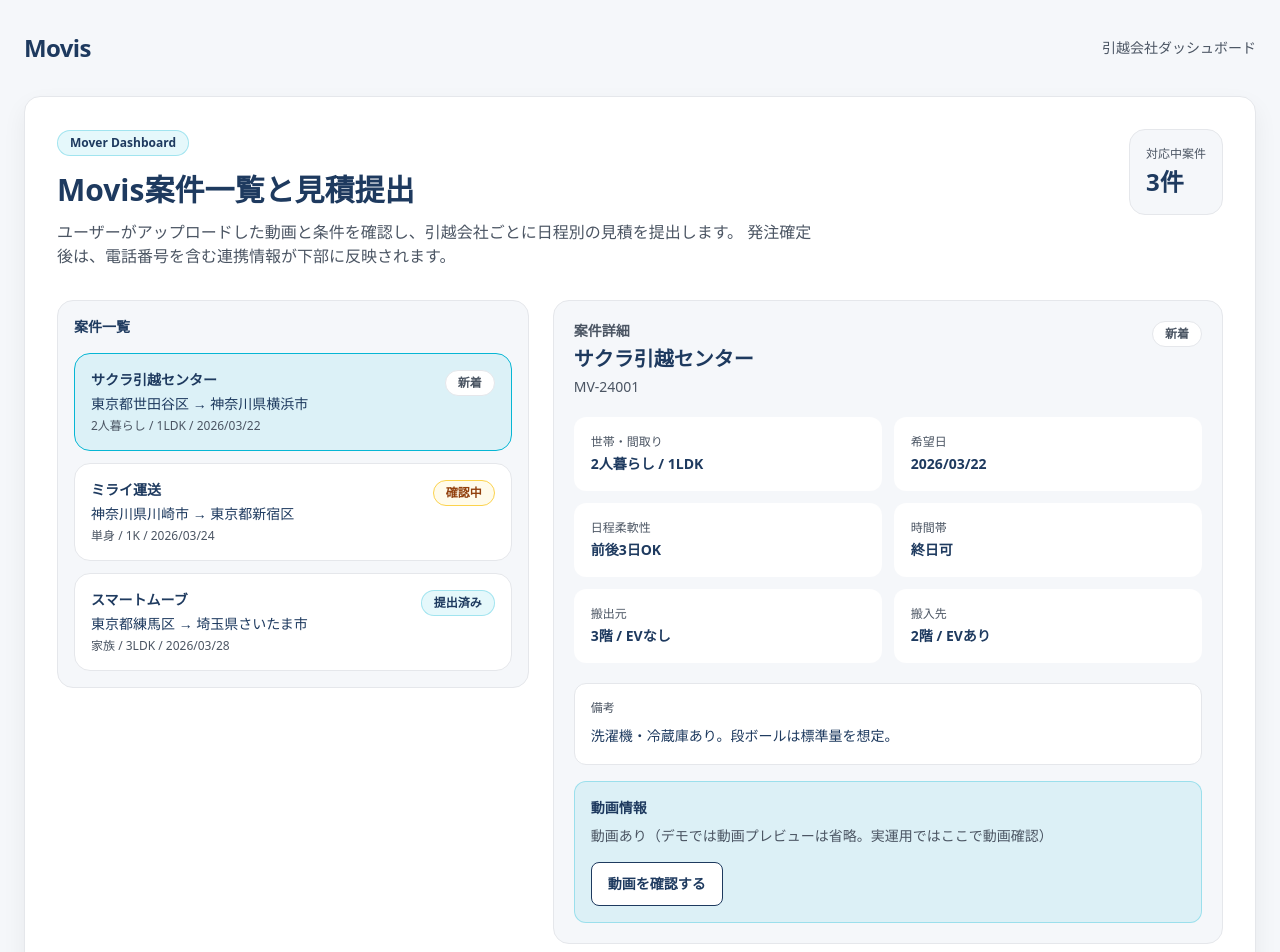
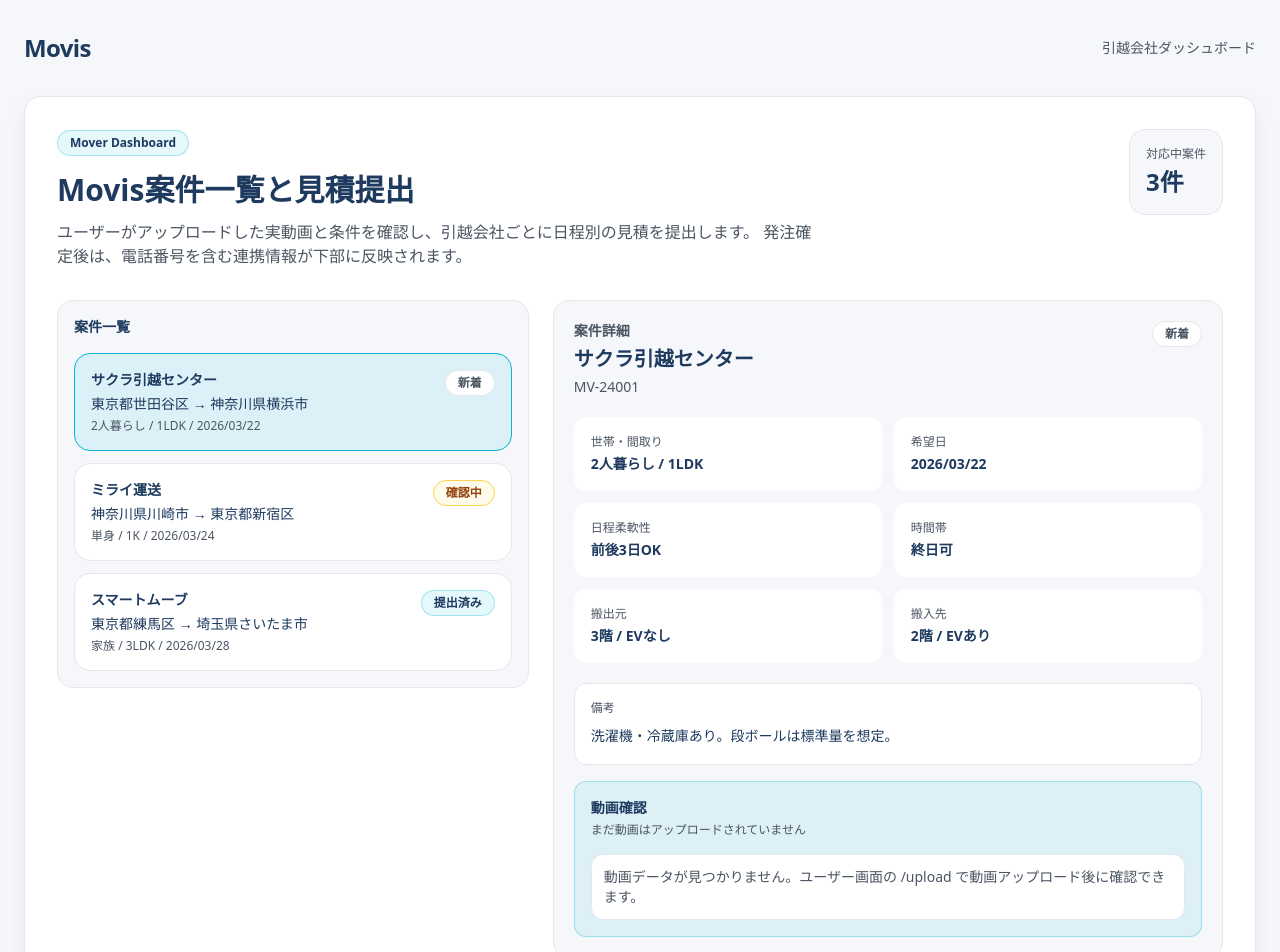
Before and after one commit to rjshimoyama-bot/lifeport-mvp, a Next.js app: page /carrier in a window 1280 px wide. Shown: the top 952 px of the page. Built offline with nearby package versions, Linux system fonts and the light colour scheme.

Commit message:
Update page.tsx

```diff
--- a/app/carrier/page.tsx
+++ b/app/carrier/page.tsx
@@ -2,6 +2,7 @@
 
 import Link from "next/link";
 import { useEffect, useMemo, useState } from "react";
+import { getVideoBlob } from "../../lib/videoStore";
 
 type RequestStatus = "new" | "reviewing" | "quoted";
 
@@ -51,6 +52,14 @@ type ConfirmedOrder = {
   propertyName: string;
   handoffAt: string;
   status: string;
+};
+
+type LatestVideoMeta = {
+  id: string;
+  fileName: string;
+  fileType: string;
+  uploadedAt: string;
+  size: number;
 };
 
 const initialForm: QuoteForm = {
@@ -122,6 +131,9 @@ export default function CarrierPage() {
   const [selectedId, setSelectedId] = useState<string | null>(mockRequests[0]?.id ?? null);
   const [form, setForm] = useState<QuoteForm>(initialForm);
   const [confirmedOrders, setConfirmedOrders] = useState<ConfirmedOrder[]>([]);
+  const [latestVideoMeta, setLatestVideoMeta] = useState<LatestVideoMeta | null>(null);
+  const [videoUrl, setVideoUrl] = useState<string>("");
+  const [isLoadingVideo, setIsLoadingVideo] = useState(false);
 
   const selectedRequest = useMemo(
     () => requests.find((req) => req.id === selectedId) ?? null,
@@ -129,9 +141,55 @@ export default function CarrierPage() {
   );
 
   useEffect(() => {
-    const saved = JSON.parse(localStorage.getItem("movis_confirmed_orders") || "[]");
-    setConfirmedOrders(saved);
+    const savedOrders = JSON.parse(localStorage.getItem("movis_confirmed_orders") || "[]");
+    setConfirmedOrders(savedOrders);
+
+    const meta = localStorage.getItem("movis_latest_video_meta");
+    if (meta) {
+      try {
+        setLatestVideoMeta(JSON.parse(meta));
+      } catch {
+        // noop
+      }
+    }
   }, []);
+
+  useEffect(() => {
+    let objectUrl = "";
+
+    const loadVideo = async () => {
+      if (!latestVideoMeta?.id) {
+        setVideoUrl("");
+        return;
+      }
+
+      try {
+        setIsLoadingVideo(true);
+        const blob = await getVideoBlob(latestVideoMeta.id);
+
+        if (!blob) {
+          setVideoUrl("");
+          return;
+        }
+
+        objectUrl = URL.createObjectURL(blob);
+        setVideoUrl(objectUrl);
+      } catch (error) {
+        console.error(error);
+        setVideoUrl("");
+      } finally {
+        setIsLoadingVideo(false);
+      }
+    };
+
+    loadVideo();
+
+    return () => {
+      if (objectUrl) {
+        URL.revokeObjectURL(objectUrl);
+      }
+    };
+  }, [latestVideoMeta]);
 
   const updateForm = (key: keyof QuoteForm, value: string) => {
     setForm((prev) => ({ ...prev, [key]: value }));
@@ -234,7 +292,7 @@ export default function CarrierPage() {
                   Movis案件一覧と見積提出
                 </h1>
                 <p className="mt-3 text-sm leading-6 text-muted md:text-base">
-                  ユーザーがアップロードした動画と条件を確認し、引越会社ごとに日程別の見積を提出します。
+                  ユーザーがアップロードした実動画と条件を確認し、引越会社ごとに日程別の見積を提出します。
                   発注確定後は、電話番号を含む連携情報が下部に反映されます。
                 </p>
               </div>
@@ -315,23 +373,40 @@ export default function CarrierPage() {
                       </div>
 
                       <div className="mt-4 rounded-xl border border-cyan/30 bg-cyan/10 p-4">
-                        <div className="text-sm font-semibold text-navy">動画情報</div>
-                        <div className="mt-2 text-sm text-muted">
-                          {selectedRequest.videoStatus}（デモでは動画プレビューは省略。実運用ではここで動画確認）
+                        <div className="flex flex-col gap-2 sm:flex-row sm:items-center sm:justify-between">
+                          <div>
+                            <div className="text-sm font-semibold text-navy">動画確認</div>
+                            <div className="mt-1 text-xs text-muted">
+                              {latestVideoMeta
+                                ? `最新動画：${latestVideoMeta.fileName}`
+                                : "まだ動画はアップロードされていません"}
+                            </div>
+                          </div>
                         </div>
-                        <button
-                          className="mt-4 inline-flex h-11 items-center justify-center rounded-lg border border-navy bg-white px-4 text-sm font-semibold text-navy hover:bg-bg"
-                          onClick={() => alert("動画プレビューは次フェーズで追加予定です。")}
-                        >
-                          動画を確認する
-                        </button>
+
+                        <div className="mt-4 rounded-xl border border-border bg-white p-3">
+                          {isLoadingVideo ? (
+                            <div className="text-sm text-muted">動画を読み込み中です...</div>
+                          ) : videoUrl ? (
+                            <video
+                              src={videoUrl}
+                              controls
+                              className="w-full rounded-lg"
+                              style={{ maxHeight: 360 }}
+                            />
+                          ) : (
+                            <div className="text-sm text-muted">
+                              動画データが見つかりません。ユーザー画面の /upload で動画アップロード後に確認できます。
+                            </div>
+                          )}
+                        </div>
                       </div>
                     </div>
 
                     <div className="rounded-2xl border border-border bg-white p-5 shadow-soft">
                       <div className="text-lg font-bold text-navy">見積提出</div>
                       <p className="mt-2 text-sm leading-6 text-muted">
-                        日程別に最大3案まで提示できます。ルート効率や社内事情は各社判断で反映してください。
+                        日程別に最大3案まで提示できます。動画を確認したうえで、各社判断で見積を提出してください。
                       </p>
 
                       <div className="mt-6 grid gap-4 md:grid-cols-2">
```
